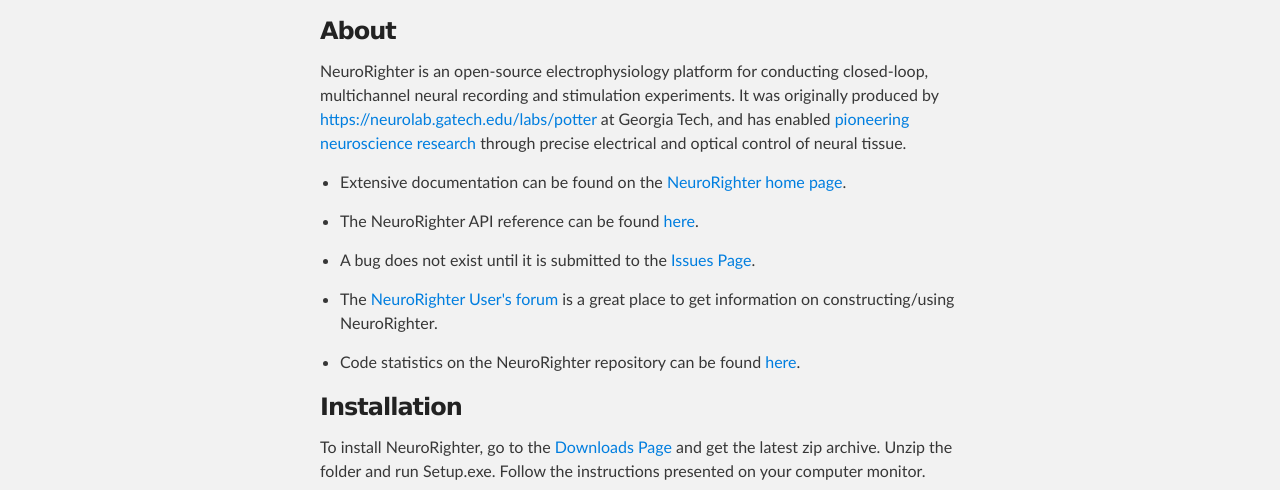
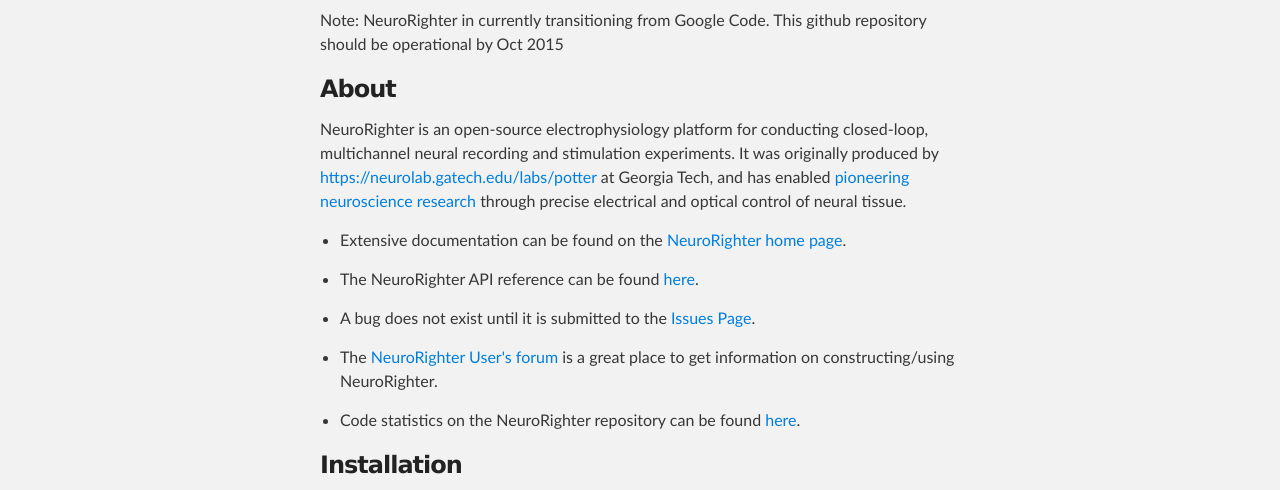
Before and after one commit to rzellertownson/neurorighter, a plain HTML site: page index.html in a window 1280 px wide. Shown: the part 252-742 px from the top of the page. Drawn offline with Linux system fonts and the light colour scheme.

Commit message:
warning on the main page

```diff
--- a/index.html
+++ b/index.html
@@ -31,6 +31,7 @@
     <!-- MAIN CONTENT -->
     <div id="main_content_wrap" class="outer">
       <section id="main_content" class="inner">
+        <p> <b>Note: NeuroRighter in currently transitioning from Google Code.  This github repository should be operational by Oct 2015</b></p>
         <p><h3>About</h3>
 NeuroRighter is an open-source electrophysiology platform for conducting closed-loop, multichannel neural recording and stimulation experiments.  It was originally produced by <a href="https://neurolab.gatech.edu/labs/potter">https://neurolab.gatech.edu/labs/potter</a> at Georgia Tech, and has enabled <a href="http://pwp.gatech.edu/optoclamp/">pioneering neuroscience research</a> through precise electrical and optical control of neural tissue.</p>
 
```
